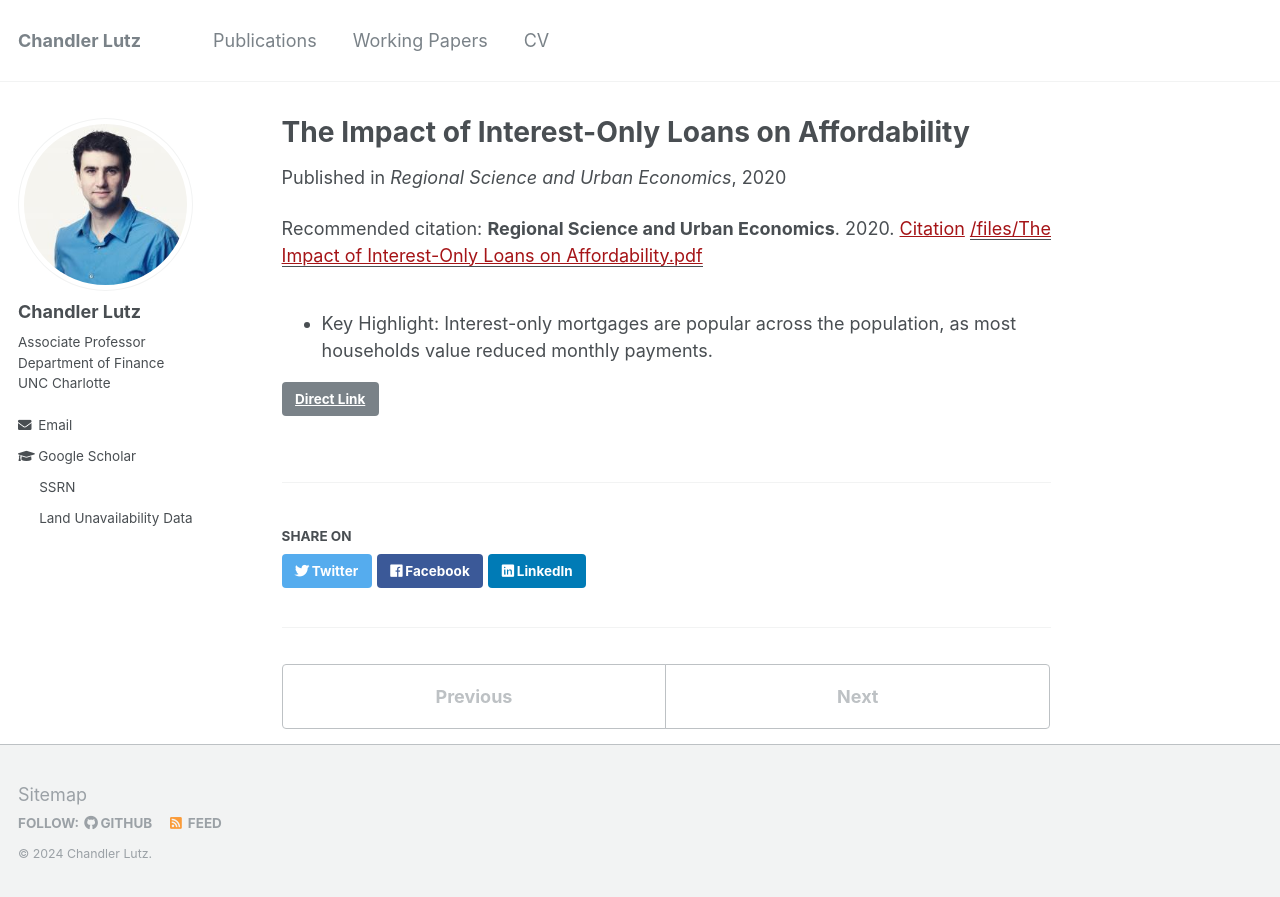
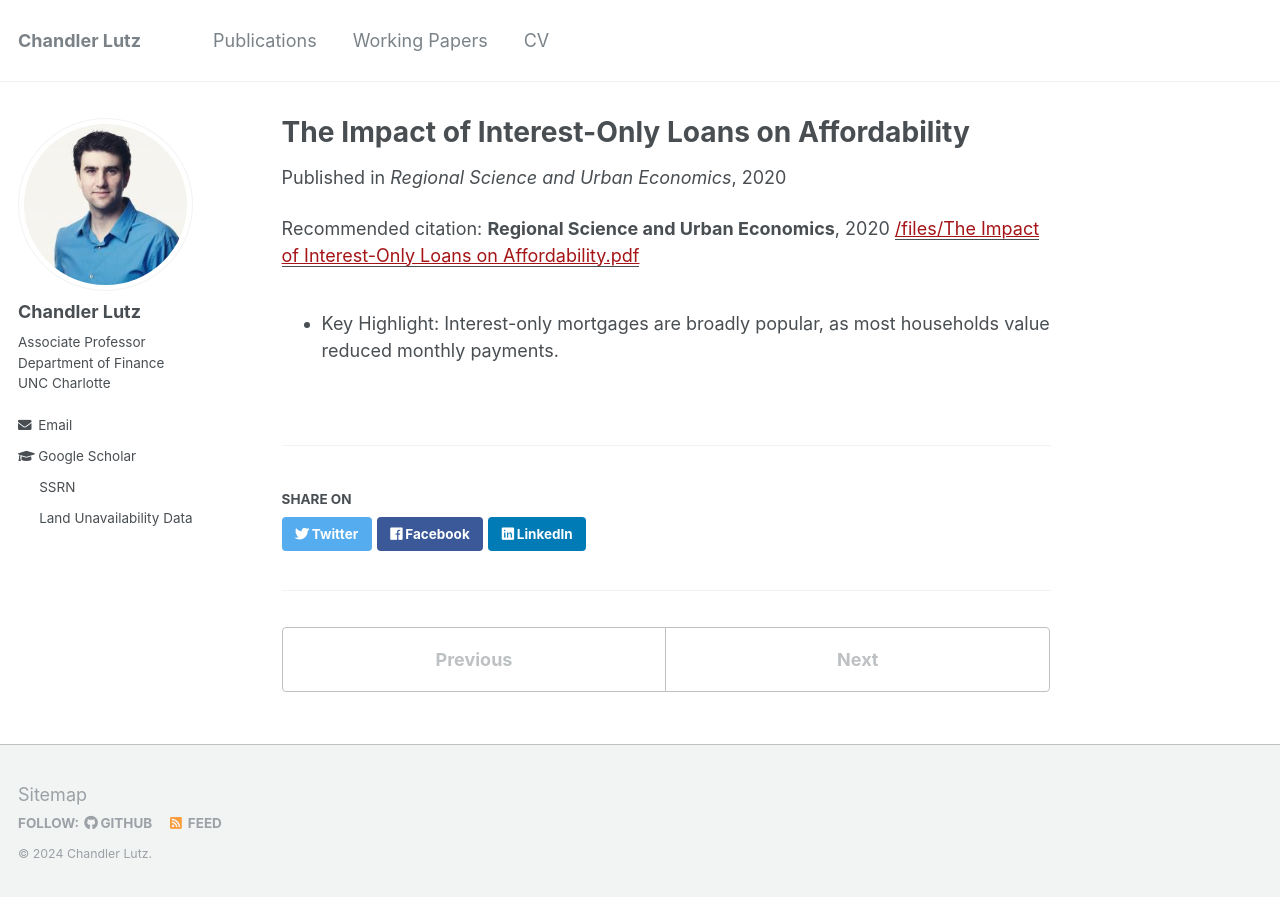
Before and after one commit to ChandlerLutz/ChandlerLutz.github.io, a Jekyll site: the page built from _publications/2020-impact-of-interest-only-loans-on-affordability.md, in a window 1280 px wide. Shown: the top 897 px of the page. Built offline with Jekyll 4.4.1, drawn with Linux system fonts in a browser that asks for light colours.

Commit message:
Update publications

```diff
--- a/_publications/2020-impact-of-interest-only-loans-on-affordability.md
+++ b/_publications/2020-impact-of-interest-only-loans-on-affordability.md
@@ -5,8 +5,10 @@
 date: 2020-01-01
 venue: 'Regional Science and Urban Economics'
 paperurl: '/files/The Impact of Interest-Only Loans on Affordability.pdf'
-link: 'https://doi.org/10.1016/j.regsciurbeco.2018.06.004'
+doi: 'https://doi.org/10.1016/j.regsciurbeco.2018.06.004'
 ssrn: 'https://papers.ssrn.com/sol3/papers.cfm?abstract_id=3055240'
-citation: '<b>Regional Science and Urban Economics</b>. 2020. <a href="https://scholar.google.com/scholar?hl=en&as_sdt=0%2C5&q=%22The+Impact+of+Interest-Only+Loans+on+Affordability%22&btnG=#d=gs_cit&u=%2Fscholar%3Fq%3Dinfo%3ARVqvzfz36nAJ%3Ascholar.google.com%2F%26output%3Dcite%26scirp%3D0%26hl%3Den">Citation</a>'
+citation: '<b>Regional Science and Urban Economics</b>, 2020'
+g_scholar: '<a href="https://scholar.google.com/scholar?hl=en&as_sdt=0%2C5&q=%22The+Impact+of+Interest-Only+Loans+on+Affordability%22&btnG=#d=gs_cit&u=%2Fscholar%3Fq%3Dinfo%3ARVqvzfz36nAJ%3Ascholar.google.com%2F%26output%3Dcite%26scirp%3D0%26hl%3Den">Citation</a>'
 ---
-* Key Highlight: Interest-only mortgages are popular across the population, as most households value reduced monthly payments.
+* Key Highlight: Interest-only mortgages are broadly popular, as most
+  households value reduced monthly payments.
```
Also changed, not shown: _publications/2019-local-labor-markets-us-canada.md (+3 -2 lines), _publications/2019-winners-and-losers-from-an-announced-durable-tax-hike-tesla.md (+3 -2 lines).
